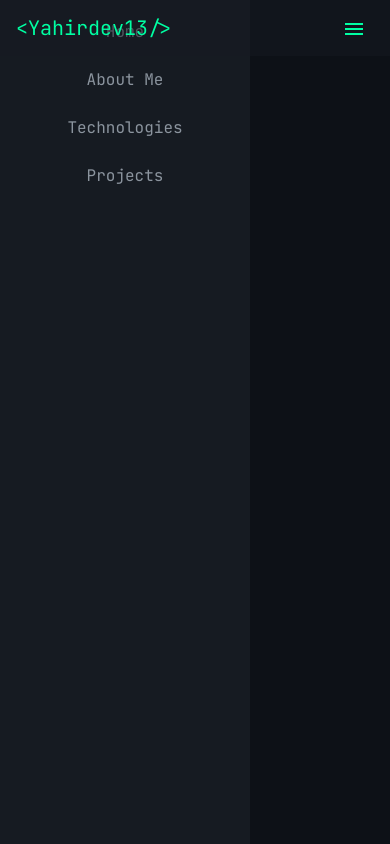
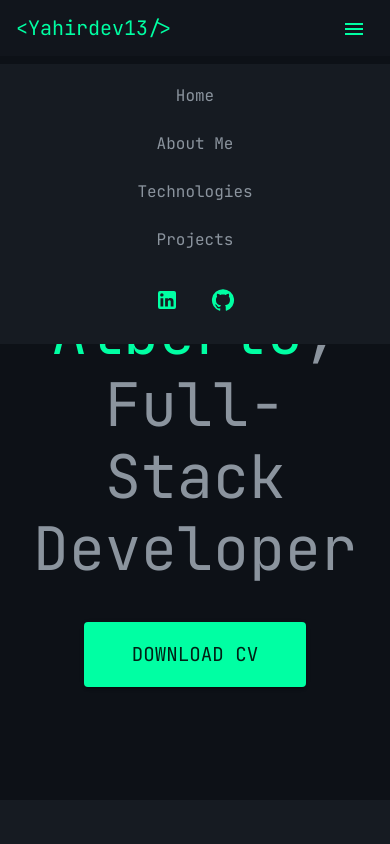
Before and after one commit to yahirdev13/yahir-dev13, a Next.js app: page / in a window 390 px wide. Both pictures are taken after a click on the button 354 px from the left and 28 px from the top of the page. Shown: the top 844 px of the page. Built offline with nearby package versions, Linux system fonts and the light colour scheme.

Commit message:
Add mobile navigation drawer with LinkedIn and GitHub icons

```diff
--- a/src/app/page.tsx
+++ b/src/app/page.tsx
@@ -99,7 +99,29 @@ const Portfolio = () => {
           </IconButton>
         </Toolbar>
       </AppBar>
-      {drawer}
+      {mobileOpen && (
+        <Slide direction="down" in={mobileOpen} mountOnEnter unmountOnExit>
+          <Box sx={{ width: "100%", backgroundColor: "#161B22", position: "fixed", top: "64px", left: 0, zIndex: 1200 }}>
+            <List>
+              {["Home", "About Me", "Technologies", "Projects"].map((text) => (
+                <ListItem component="button" key={text} onClick={() => { scrollToSection(text.toLowerCase().replace(/ /g, "")); setMobileOpen(false); }}>
+
+
+                  <ListItemText primary={text} sx={{ textAlign: "center", color: "#FFFFFF" }} />
+                </ListItem>
+              ))}
+              <Stack direction="row" spacing={2} justifyContent="center" sx={{ my: 2 }}>
+                <IconButton color="primary" href="https://linkedin.com/in/yahirdev13" target="_blank" rel="noopener noreferrer">
+                  <LinkedIn />
+                </IconButton>
+                <IconButton color="primary" href="https://github.com/yahirdev13" target="_blank" rel="noopener noreferrer">
+                  <GitHub />
+                </IconButton>
+              </Stack>
+            </List>
+          </Box>
+        </Slide>
+      )}
 
 
       {/* Hero Section */}
```
